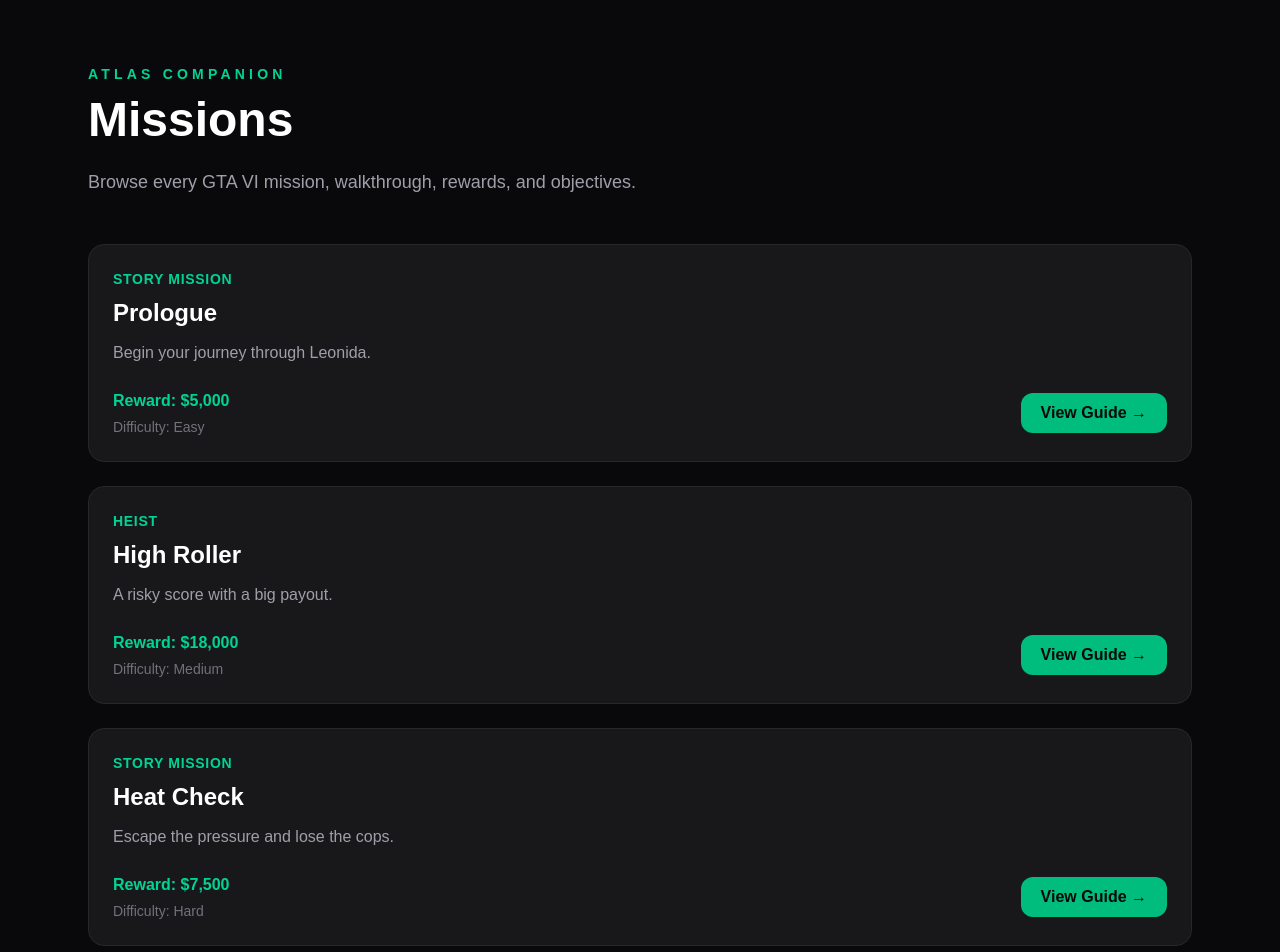
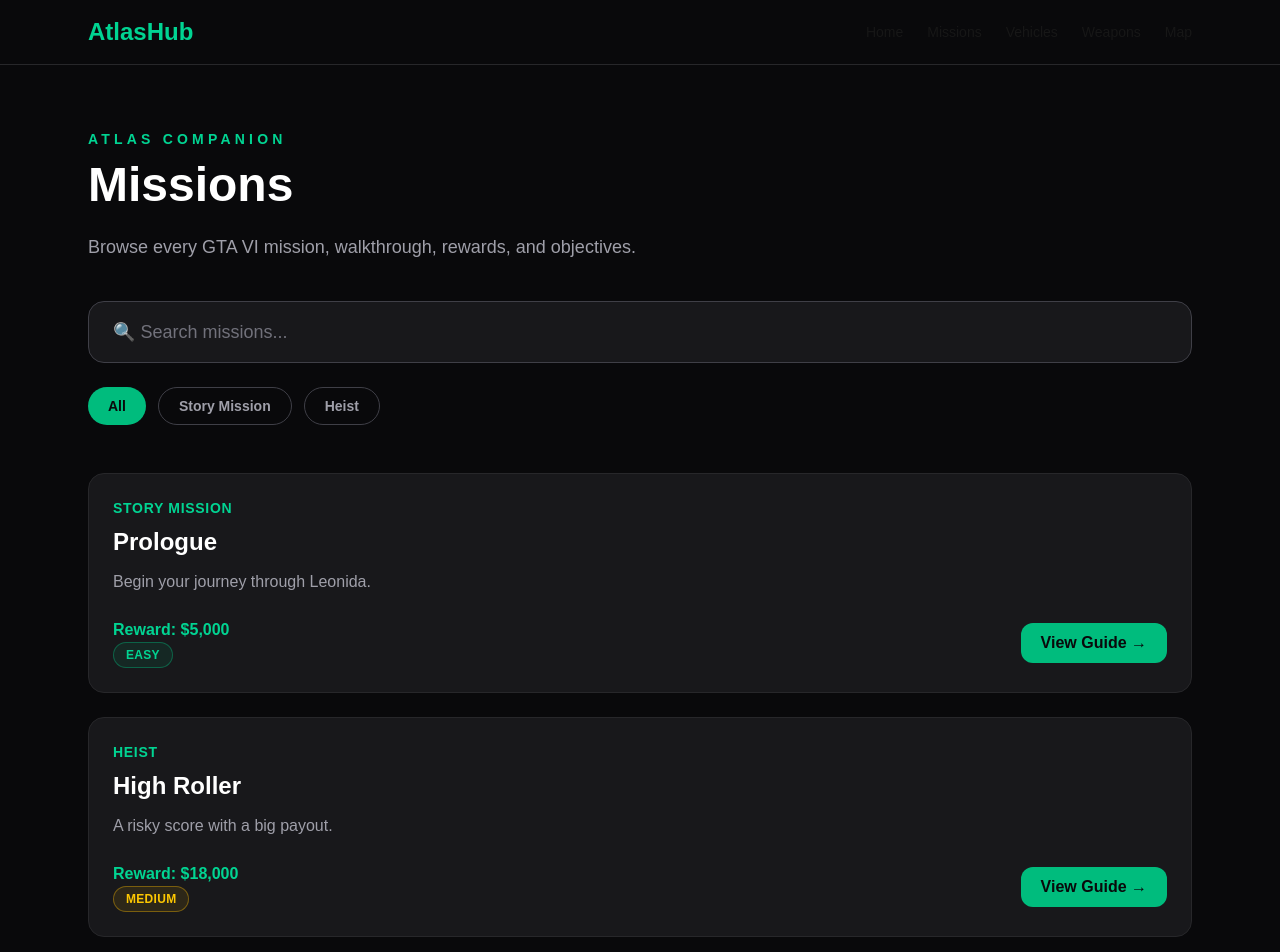
Before and after one commit to dowens0726-ui/atlashub, a Next.js app: page /missions in a window 1280 px wide. Shown: the top 952 px of the page. Built offline with nearby package versions, Linux system fonts and the light colour scheme.

Commit message:
Add shared header layout

```diff
--- /dev/null
+++ b/app/components/Badge.tsx
@@ -0,0 +1,26 @@
+type BadgeVariant = "easy" | "medium" | "hard" | "default";
+
+type BadgeProps = {
+  label: string;
+  variant?: BadgeVariant;
+};
+
+export default function Badge({
+  label,
+  variant = "default",
+}: BadgeProps) {
+  const styles = {
+    easy: "border-emerald-500/40 bg-emerald-500/10 text-emerald-400",
+    medium: "border-yellow-500/40 bg-yellow-500/10 text-yellow-400",
+    hard: "border-red-500/40 bg-red-500/10 text-red-400",
+    default: "border-zinc-700 bg-zinc-900 text-zinc-300",
+  };
+
+  return (
+    <span
+      className={`inline-flex rounded-full border px-3 py-1 text-xs font-bold uppercase tracking-wide ${styles[variant]}`}
+    >
+      {label}
+    </span>
+  );
+}
--- /dev/null
+++ b/app/components/Header.tsx
@@ -0,0 +1,38 @@
+import Link from "next/link";
+
+export default function Header() {
+  return (
+    <header className="border-b border-zinc-800 bg-zinc-950">
+      <div className="mx-auto flex max-w-6xl items-center justify-between px-6 py-4">
+        <Link
+          href="/"
+          className="text-2xl font-black text-emerald-400"
+        >
+          AtlasHub
+        </Link>
+
+        <nav className="flex gap-6 text-sm font-medium">
+          <Link href="/" className="hover:text-emerald-400">
+            Home
+          </Link>
+
+          <Link href="/missions" className="hover:text-emerald-400">
+            Missions
+          </Link>
+
+          <Link href="/vehicles" className="hover:text-emerald-400">
+            Vehicles
+          </Link>
+
+          <Link href="/weapons" className="hover:text-emerald-400">
+            Weapons
+          </Link>
+
+          <Link href="/map" className="hover:text-emerald-400">
+            Map
+          </Link>
+        </nav>
+      </div>
+    </header>
+  );
+}
--- a/app/components/MissionCard.tsx
+++ b/app/components/MissionCard.tsx
@@ -1,13 +1,6 @@
 import Link from "next/link";
-
-type Mission = {
-  slug: string;
-  title: string;
-  description: string;
-  reward: string;
-  difficulty: string;
-  category: string;
-};
+import Badge from "./Badge";
+import type { Mission } from "../types/mission";
 
 type MissionCardProps = {
   mission: Mission;
@@ -30,9 +23,16 @@
             Reward: {mission.reward}
           </p>
 
-          <p className="mt-1 text-sm text-zinc-500">
-            Difficulty: {mission.difficulty}
-          </p>
+          <Badge
+  label={mission.difficulty}
+  variant={
+    mission.difficulty === "Easy"
+      ? "easy"
+      : mission.difficulty === "Medium"
+      ? "medium"
+      : "hard"
+  }
+/>
         </div>
 
         <Link
--- /dev/null
+++ b/app/components/SearchBar.tsx
@@ -0,0 +1,19 @@
+type SearchBarProps = {
+  value: string;
+  onChange: (value: string) => void;
+};
+
+export default function SearchBar({
+  value,
+  onChange,
+}: SearchBarProps) {
+  return (
+    <input
+      type="text"
+      value={value}
+      onChange={(e) => onChange(e.target.value)}
+      placeholder="🔍 Search missions..."
+      className="w-full rounded-2xl border border-zinc-700 bg-zinc-900 px-6 py-4 text-lg text-white placeholder:text-zinc-500 focus:border-emerald-400 focus:outline-none"
+    />
+  );
+}
--- a/app/layout.tsx
+++ b/app/layout.tsx
@@ -1,3 +1,4 @@
+import Header from "./components/Header";
 import type { Metadata } from "next";
 import { Geist, Geist_Mono } from "next/font/google";
 import "./globals.css";
@@ -27,7 +28,10 @@
       lang="en"
       className={`${geistSans.variable} ${geistMono.variable} h-full antialiased`}
     >
-      <body className="min-h-full flex flex-col">{children}</body>
+      <body className="bg-zinc-950 text-white">
+  <Header />
+  {children}
+</body>
     </html>
   );
 }
--- a/app/missions/data.ts
+++ b/app/missions/data.ts
@@ -1,4 +1,5 @@
-export const missions = [
+import type { Mission } from "../types/mission";
+export const missions: Mission[] = [
   {
     slug: "prologue",
     title: "Prologue",
--- a/app/missions/page.tsx
+++ b/app/missions/page.tsx
@@ -1,7 +1,28 @@
+"use client";
+
+import { useState } from "react";
 import MissionCard from "../components/MissionCard";
+import SearchBar from "../components/SearchBar";
 import { missions } from "./data";
 
 export default function MissionsPage() {
+  const [searchQuery, setSearchQuery] = useState("");
+  const [selectedCategory, setSelectedCategory] = useState("All");
+
+  const filteredMissions = missions.filter((mission) => {
+    const query = searchQuery.toLowerCase();
+
+    const matchesSearch =
+      mission.title.toLowerCase().includes(query) ||
+      mission.description.toLowerCase().includes(query) ||
+      mission.category.toLowerCase().includes(query);
+
+    const matchesCategory =
+      selectedCategory === "All" || mission.category === selectedCategory;
+
+    return matchesSearch && matchesCategory;
+  });
+
   return (
     <main className="min-h-screen bg-zinc-950 text-white">
       <section className="mx-auto max-w-6xl px-6 py-16">
@@ -15,10 +36,56 @@
           Browse every GTA VI mission, walkthrough, rewards, and objectives.
         </p>
 
-        <div className="mt-12 grid gap-6">
-          {missions.map((mission) => (
-            <MissionCard key={mission.slug} mission={mission} />
+        <div className="mt-10">
+          <SearchBar value={searchQuery} onChange={setSearchQuery} />
+        </div>
+
+        <div className="mt-6 flex flex-wrap gap-3">
+          {["All", "Story Mission", "Heist"].map((category) => (
+            <button
+              key={category}
+              onClick={() => setSelectedCategory(category)}
+              className={`rounded-full px-5 py-2 text-sm font-bold transition-all ${
+                selectedCategory === category
+                  ? "bg-emerald-500 text-zinc-950"
+                  : "border border-zinc-700 text-zinc-400 hover:border-emerald-400 hover:text-white"
+              }`}
+            >
+              {category}
+            </button>
           ))}
+        </div>
+
+        <div className="mt-12">
+          {filteredMissions.length === 0 ? (
+            <div className="rounded-xl border border-white/10 bg-white/5 p-10 text-center">
+              <div className="mb-4 text-4xl">🔍</div>
+
+              <h2 className="text-xl font-semibold text-white">
+                No missions found
+              </h2>
+
+              <p className="mt-2 text-sm text-gray-400">
+                Try adjusting your search or category filter.
+              </p>
+
+              <button
+                onClick={() => {
+                  setSearchQuery("");
+                  setSelectedCategory("All");
+                }}
+                className="mt-6 rounded-lg bg-white px-4 py-2 text-sm font-medium text-black hover:bg-gray-200"
+              >
+                Clear Filters
+              </button>
+            </div>
+          ) : (
+            <div className="grid gap-6">
+              {filteredMissions.map((mission) => (
+                <MissionCard key={mission.slug} mission={mission} />
+              ))}
+            </div>
+          )}
         </div>
       </section>
     </main>
```
